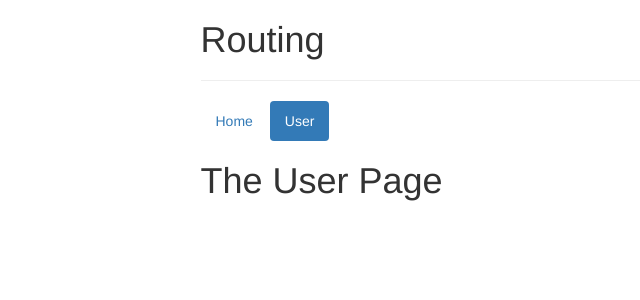
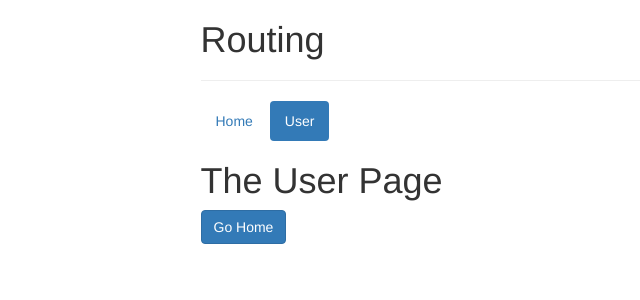
Before and after one commit to leila100/vue-router-app, a Vue app: page /user in a window 1280 px wide. Shown: the top 300 px of the page, without its empty margins (162-802 px from the left). Built offline with nearby package versions, Linux system fonts and the light colour scheme.

Commit message:
Add navigation using router.push

```diff
--- a/src/components/user/User.vue
+++ b/src/components/user/User.vue
@@ -1,4 +1,16 @@
 <template>
+  <div>
     <h1>The User Page</h1>
+    <button @click="navigateToHome" class="btn btn-primary">Go Home</button>
+  </div>
+</template>
 
-</template>
+<script>
+export default {
+  methods: {
+    navigateToHome() {
+      this.$router.push("/");
+    },
+  },
+};
+</script>
```
